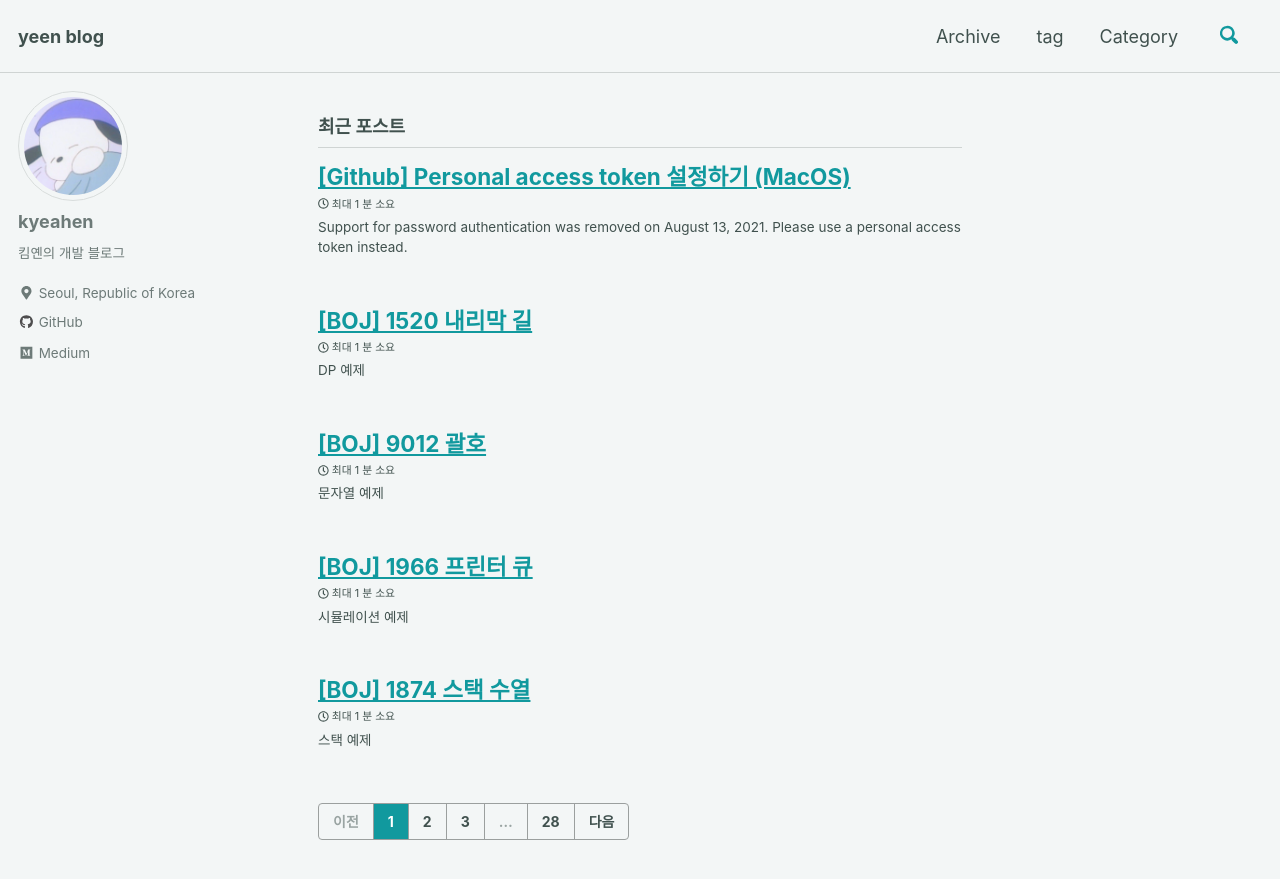
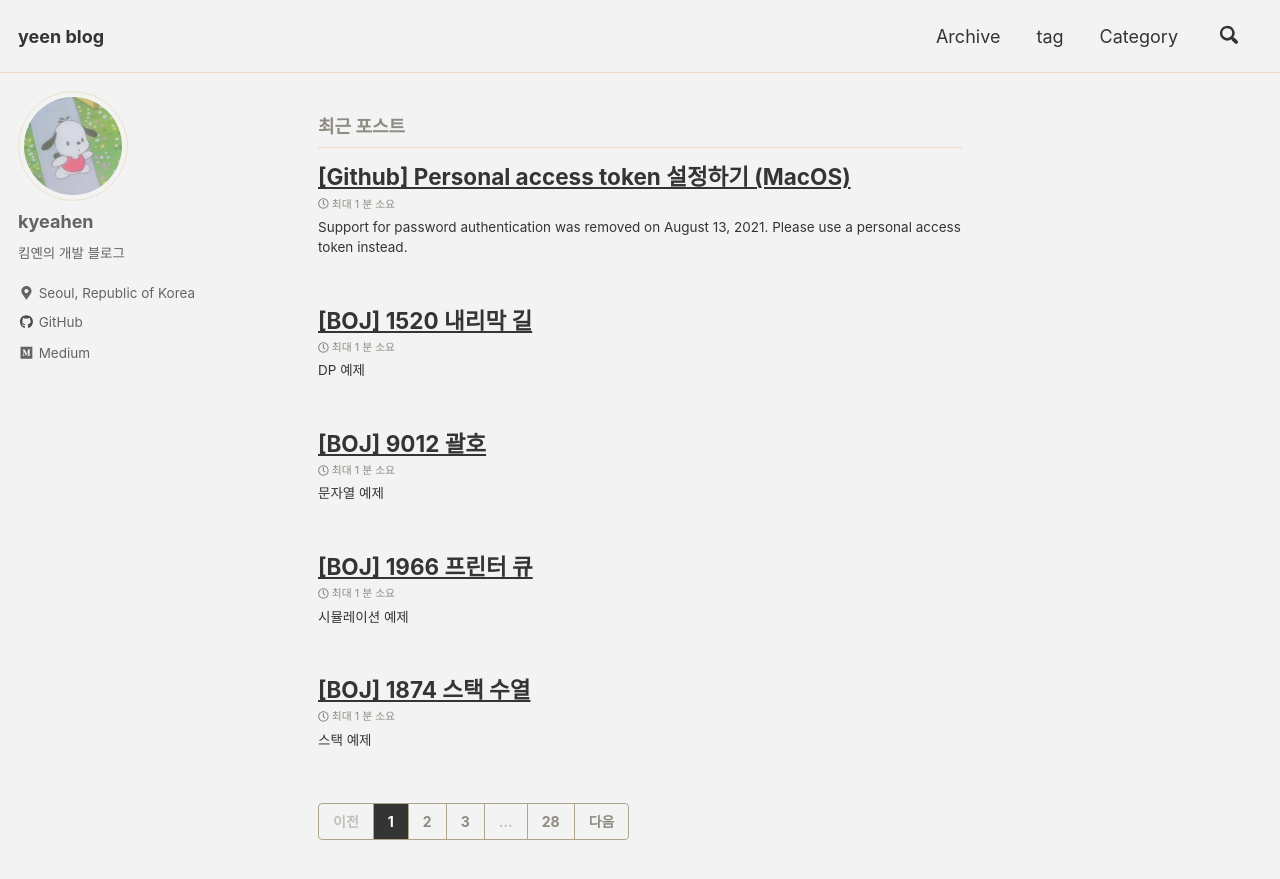
Before and after one commit to kyeahen/kyeahen.github.io, a Jekyll site: the page built from index.html, in a window 1280 px wide and 900 px high. Shown: the top 879 px of the window. Built offline with Jekyll 4.4.1, drawn with Linux system fonts in a browser that asks for light colours; cached includes are drawn as plain includes; nearby versions of some CDN libraries; the list of posts is cut into pages by our own code.

Commit message:
테마 및 프로필 사진 변경

```diff
--- a/_config.yml
+++ b/_config.yml
@@ -12,7 +12,7 @@
 
 #theme                  : "minimal-mistakes-jekyll"
 # remote_theme           : "mmistakes/minimal-mistakes"
-minimal_mistakes_skin    : "mint" # "air", "aqua", "contrast", "dark", "dirt", "neon", "mint", "plum", "sunrise"
+minimal_mistakes_skin    : "dirt" # "air", "aqua", "contrast", "dark", "dirt", "neon", "mint", "plum", "sunrise"
 
 # Site Settings
 locale                   : "ko" #타깃 국가 설정
@@ -108,7 +108,7 @@
 # Site Author
 author:
   name             : "kyeahen"
-  avatar           : "/assets/images/avartar.jpeg"
+  avatar           : "/assets/images/avartar1.jpeg"
   bio              : "킴옌의 개발 블로그"
   location         : "Seoul, Republic of Korea"
   email            :
```
Also changed, not shown: assets/images/avartar1.jpeg (added).
